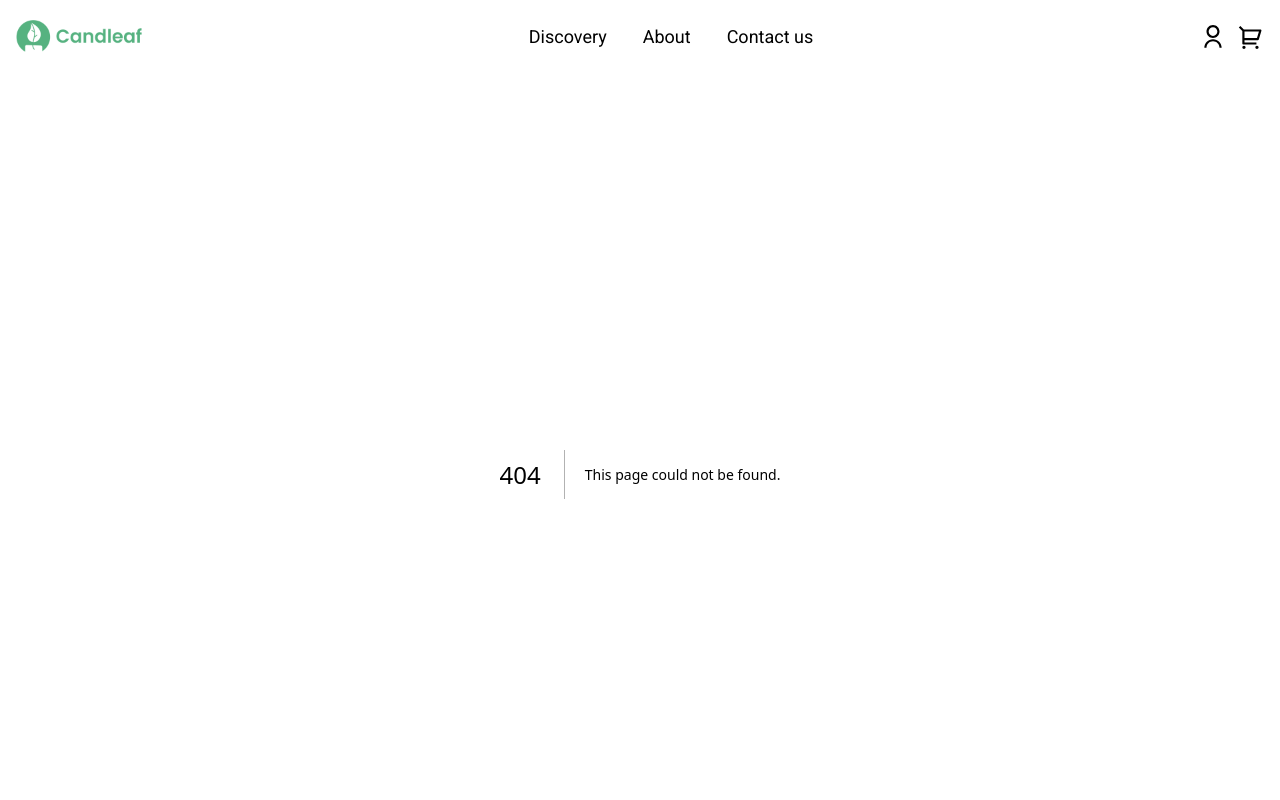
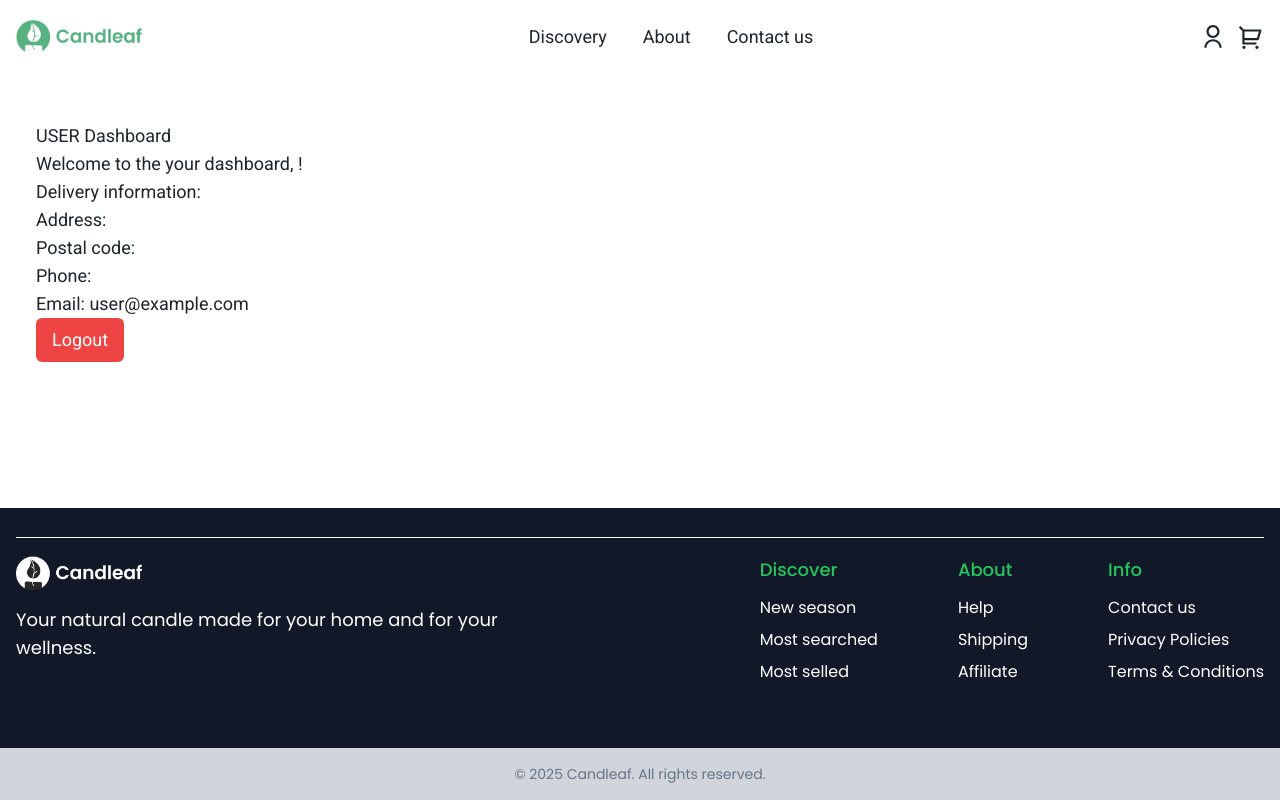
Before and after one commit to msselizabeth/e-commerce, a Next.js app: page /user in a window 1280 px wide. Before the commit this address had no page. Shown: the top 800 px of the page. Built offline with nearby package versions, Linux system fonts and the light colour scheme; no server answers; sample sign-in values are in the browser's storage.

Commit message:
created user dashboard

```diff
--- /dev/null
+++ b/src/app/user/page.tsx
@@ -0,0 +1,28 @@
+import { getServerSession } from "next-auth/next";
+import { redirect } from "next/navigation";
+import { authOptions } from "../api/auth/[...nextauth]/route";
+import LogoutButton from "@/components/Logout";
+
+export default async function User(){
+    const session = await getServerSession(authOptions);
+    if (!session) {
+        redirect("/login");
+      }
+    const user = session.user;
+
+
+
+    return (
+        <section className="container mx-auto px-3 pt-10 pb-14 lg:px-4 lg:pt-12 lg:pb-16">
+            <h1>USER Dashboard</h1>
+            <p>Welcome to the your dashboard, {user?.firstName || ""} !</p>
+            <h2>Delivery information:</h2>
+            <p>Address: {user?.address || ""}</p>
+            <p>Postal code: {user?.postalCode || ""}</p>
+            <p>Phone: {user?.tel || ""}</p>
+            <p>Email: {user?.email || ""}</p>
+
+      <LogoutButton />
+        </section>
+    )
+}
--- /dev/null
+++ b/src/components/Logout.tsx
@@ -0,0 +1,17 @@
+"use client"
+import { signOut } from "next-auth/react";
+
+export default function LogoutButton() {
+  const handleLogout = () => {
+    signOut({ callbackUrl: "/" });
+  };
+
+  return (
+    <button
+      onClick={handleLogout}
+      className="bg-red-500 text-white px-4 py-2 rounded-md hover:bg-red-600 transition"
+    >
+      Logout
+    </button>
+  );
+}
```
